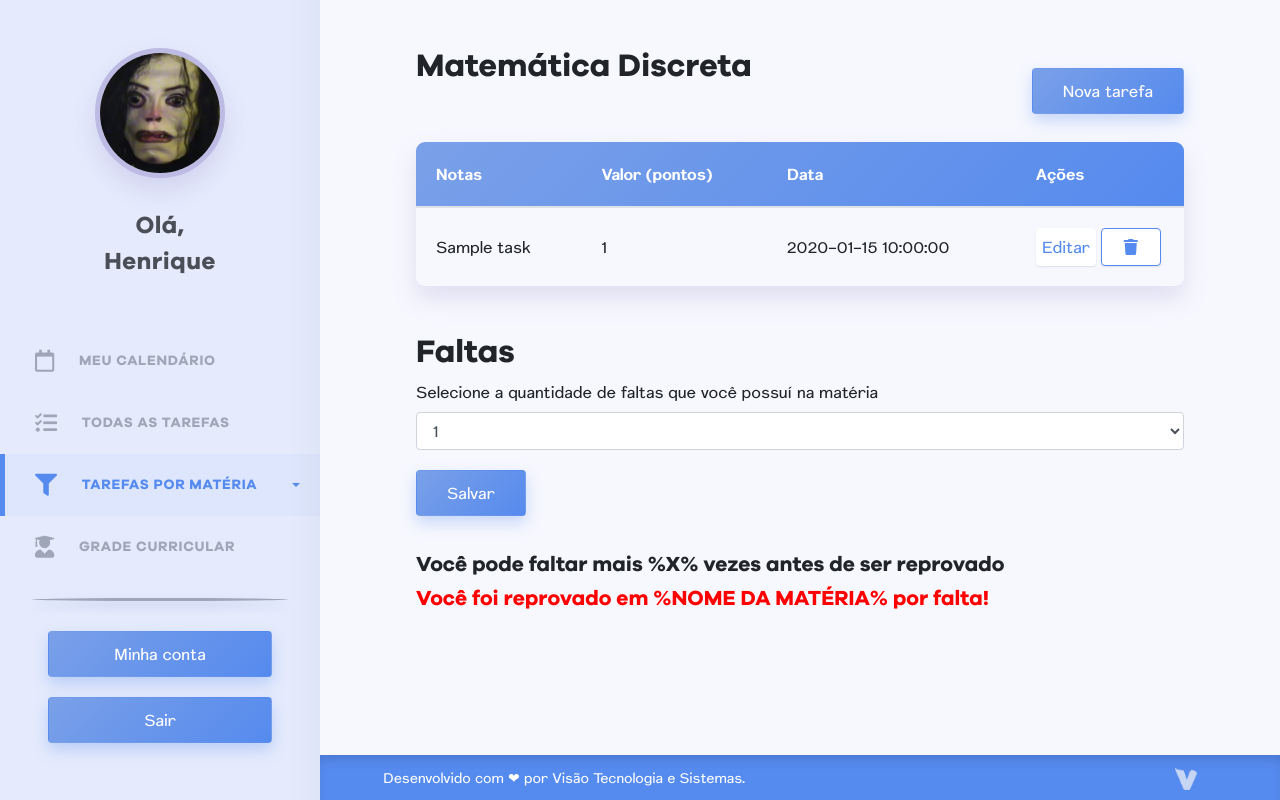
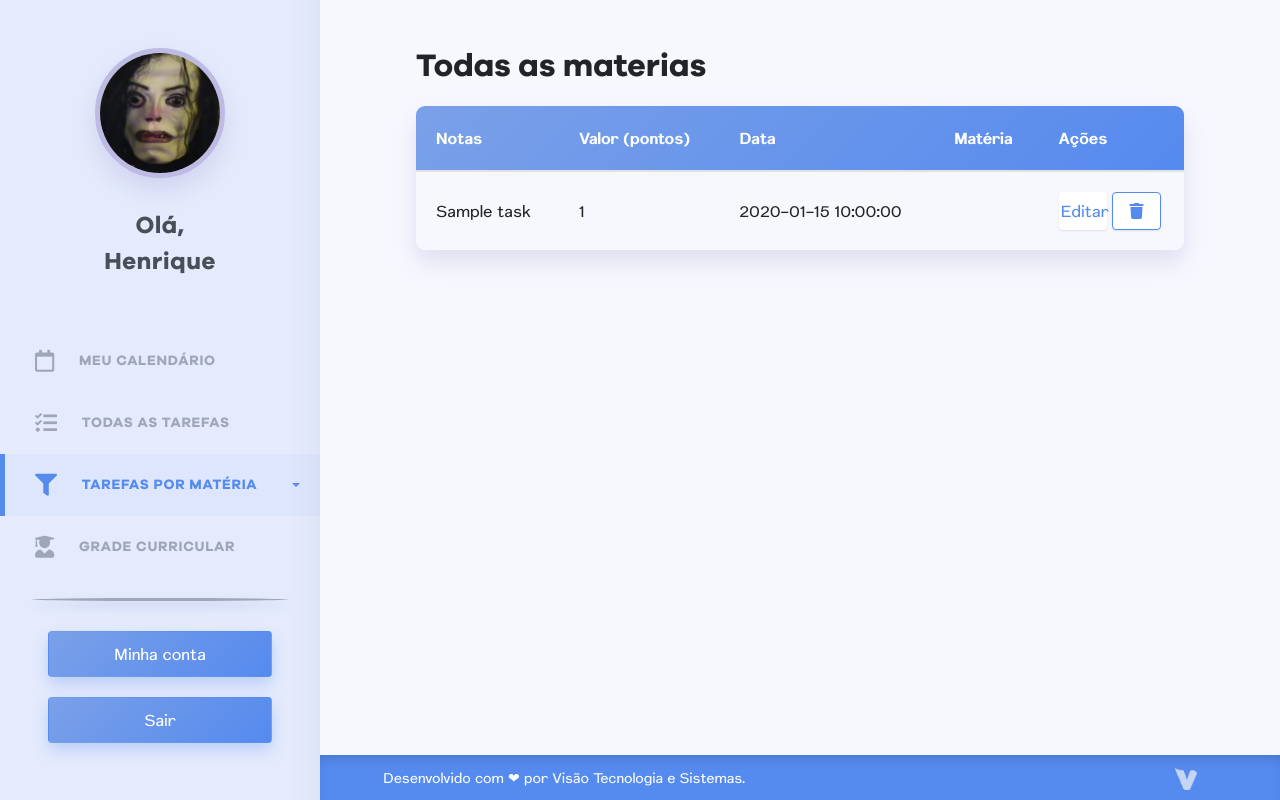
Before and after one commit to visaojr/projeto-trainee, a PHP site: page /todas-as-tarefas.php in a window 1280 px wide. Run offline with PHP 8.4, Linux system fonts and the light colour scheme; tables that the repository leaves empty hold one stand-in row (values such as "Sample post"); some libraries are stand-ins or nearby versions.

Commit message:
Adição de todas as tarefas

```diff
--- a/assets/css/style.css
+++ b/assets/css/style.css
@@ -46,7 +46,10 @@ body {
 h1, h2, h3, h4, h5, h6 {
   font-family: "Galano Grotesque", helvetica, arial, sans-serif;
   font-weight: bold;
+  margin: 20px 0;
 }
+
+
 
 h5 {
   font-size: 21px;
@@ -71,7 +74,7 @@ button:active {
       background: #2E4A80;
 }
 
-section.tasks {
+section {
     max-width: 80%;
     margin: 0 auto;
 }
@@ -284,7 +287,7 @@ background: linear-gradient(135deg, #7aa0e8 0%,#558aee 100%);
 filter: progid:DXImageTransform.Microsoft.gradient( startColorstr='#7aa0e8', endColorstr='#558aee',GradientType=1 );
 }
 
-.tasks .table {
+section .table {
     box-shadow: 0 12px 25px rgba(128, 114, 189, 0.2);
     border-radius: 9px;
     overflow: hidden;
--- a/todas-as-tarefas.php
+++ b/todas-as-tarefas.php
@@ -3,49 +3,17 @@ require_once 'header.php';
 ?>
 
 
-<section class="tasks">
-	<div class="primeira-row clearfix mt-5">
+<section class="todas-as-tarefas">
 
-		<h2 class="float-left">Matemática Discreta</h2>
-		<button class="btn botao-sistema float-right" data-toggle="modal" data-target="#NovaTarefa">Nova tarefa</button>
+		<h2 class="float-left mt-5">Todas as materias</h2>
 
-		<!-- Modal -->
-		<div class="modal fade" id="NovaTarefa" tabindex="-1" role="dialog" aria-labelledby="exampleModalCenterTitle" aria-hidden="true">
-			<div class="modal-dialog modal-dialog-centered" role="document">
-				<div class="modal-content">
-					<div class="modal-header">
-						<h5 class="modal-title" id="exampleModalLongTitle">Adicionar uma nova tarefa</h5>
-						<button type="button" class="close" data-dismiss="modal" aria-label="Close">
-							<span aria-hidden="true">&times;</span>
-						</button>
-					</div>
-					<div class="modal-body">
-
-						<form>
-							<div class="form-group">
-								<label for="exampleFormControlTextarea1">Nome da tarefa ou da matéria</label>
-								<textarea class="form-control" id="exampleFormControlTextarea1" rows="3"></textarea>
-							</div>
-						</form>
-
-
-					</div>
-					<div class="modal-footer">
-						<button type="button" class="btn btn-secondary" data-dismiss="modal">Fechar</button>
-						<button type="button" class="btn botao-sistema">Salvar</button>
-					</div>
-				</div>
-			</div>
-		</div>
-
-
-	</div>
 	<table class="table mb-5 mt-2">
 		<thead class="thead-principal">
 			<tr>
 				<th scope="col">Notas</th>
 				<th scope="col">Valor (pontos)</th>
 				<th scope="col">Data</th>
+				<th scope="col">Matéria</th>
 				<th scope="col">Ações</th>
 			</tr>
 		</thead>
@@ -58,6 +26,7 @@ require_once 'header.php';
 					<td><?php echo $row->name; ?></td>
 					<td><?php echo $row->nota; ?></td>
 					<td><?php echo $row->date; ?></td>
+					<td></td>
 					<td>
 						<a class="btn editar-botao" href="#" data-toggle="modal" data-target="#editEscola<?php echo $row->id ?>">Editar</a>
 						<a title="Excluir" class="btn excluir-botao" href="#" data-toggle="modal" data-target="#delete-modal"><i class="fas fa-trash"></i></a>
@@ -70,27 +39,6 @@ require_once 'header.php';
 	</table>
 
 
-	<h2>Faltas</h2>
-
-	<div class="form-group">
-		<label for="exampleSelect1">Selecione a quantidade de faltas que você possuí na matéria</label>
-		<select class="form-control" id="exampleSelect1">
-			<option>1</option>
-			<option>2</option>
-			<option>3</option>
-			<option>4</option>
-			<option>5</option>
-			<option>6</option>
-			<option>7</option>
-			<option>8</option>
-			<option>9</option>
-		</select>
-
-		<button class="btn botao-sistema" href="#">Salvar</button>
-	</div>
-
-	<h5>Você pode faltar mais %X% vezes antes de ser reprovado</h5>
-	<h5 style="font-weight: bold; color: red">Você foi reprovado em %NOME DA MATÉRIA% por falta!</h5>
 
 
 </section>
```
